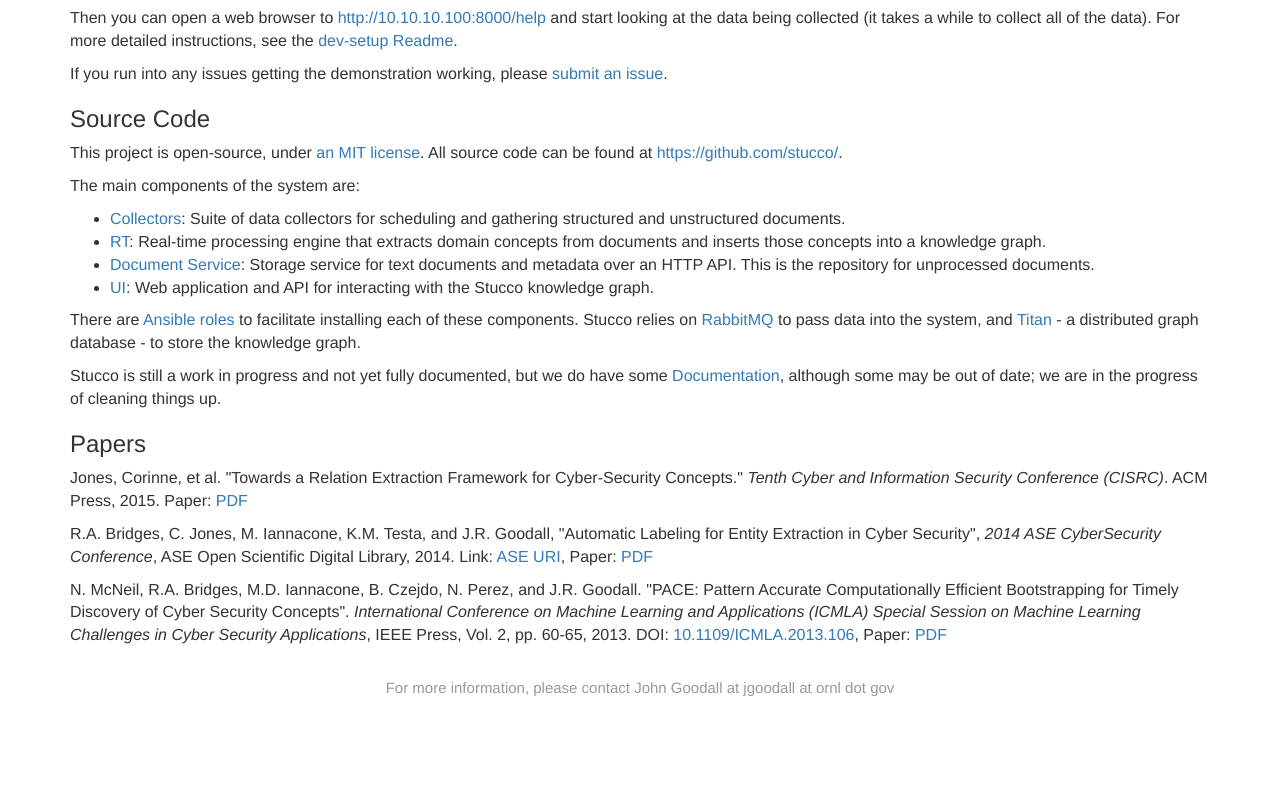
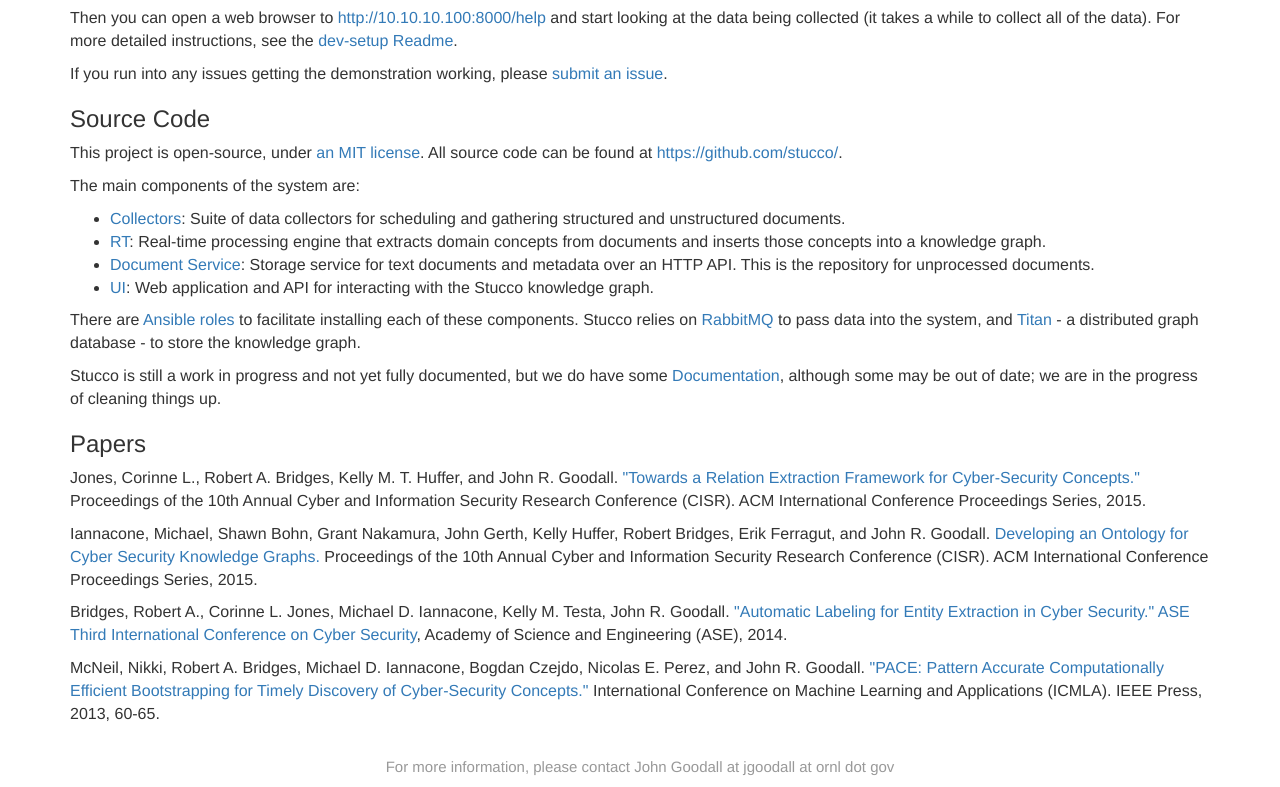
Before and after one commit to stucco/stucco.github.io, a plain HTML site: page index.html in a window 1280 px wide. Shown: the part 1075-1862 px from the top of the page. Before the commit the page ends 1783 px from the top, so only its background shows below. Drawn offline with nearby package versions, Linux system fonts and the light colour scheme.

Commit message:
updated papers list

```diff
--- a/index.html
+++ b/index.html
@@ -92,11 +92,10 @@ vagrant up</pre>
 
     <h3>Papers</h3>
     <section>
-      <p>Jones, Corinne, et al. "Towards a Relation Extraction Framework for Cyber-Security Concepts." <em>Tenth Cyber and Information Security Conference (CISRC)</em>. ACM Press, 2015. Paper: <a href="https://github.com/stucco/docs/raw/master/papers/2015-bootstrap-cisrc-paper.pdf">PDF</a></p>
-
-      <p>R.A. Bridges, C. Jones, M. Iannacone, K.M. Testa, and J.R. Goodall, "Automatic Labeling for Entity Extraction in Cyber Security", <em>2014 ASE CyberSecurity Conference</em>, ASE Open Scientific Digital Library, 2014. Link: <a href="http://www.ase360.org/handle/123456789/42">ASE URI</a>, Paper: <a href="https://github.com/stucco/docs/raw/master/papers/2014-ase-paper.pdf">PDF</a></p>
-
-      <p>N. McNeil, R.A. Bridges, M.D. Iannacone, B. Czejdo, N. Perez, and J.R. Goodall. "PACE: Pattern Accurate Computationally Efficient Bootstrapping for Timely Discovery of Cyber Security Concepts". <em>International Conference on Machine Learning and Applications (ICMLA) Special Session on Machine Learning Challenges in Cyber Security Applications</em>, IEEE Press, Vol. 2, pp. 60-65, 2013. DOI: <a href="http://dx.doi.org/10.1109/ICMLA.2013.106">10.1109/ICMLA.2013.106</a>, Paper: <a href="https://github.com/stucco/docs/raw/master/papers/2013-ICMLA-Bridges-PACE.pdf">PDF</a></p>
+      <p>Jones, Corinne L., Robert A. Bridges, Kelly M. T. Huffer, and John R. Goodall. <a href="https://github.com/stucco/docs/raw/master/papers/2015-bootstrap-cisrc-paper.pdf">"Towards a Relation Extraction Framework for Cyber-Security Concepts."</a> Proceedings of the 10th Annual Cyber and Information Security Research Conference (CISR). ACM International Conference Proceedings Series, 2015.</p>
+      <p>Iannacone, Michael, Shawn Bohn, Grant Nakamura, John Gerth, Kelly Huffer, Robert Bridges, Erik Ferragut, and John R. Goodall. <a href="https://github.com/stucco/docs/raw/master/papers/2015-ontology-cisrc-paper.pdf">Developing an Ontology for Cyber Security Knowledge Graphs.</a> Proceedings of the 10th Annual Cyber and Information Security Research Conference (CISR). ACM International Conference Proceedings Series, 2015. </p>
+      <p>Bridges, Robert A., Corinne L. Jones,  Michael D. Iannacone, Kelly M. Testa, John R. Goodall. <a href="https://github.com/stucco/docs/raw/master/papers/2014-ase-paper.pdf">"Automatic Labeling for Entity Extraction in Cyber Security."</a> <a href="http://www.scienceengineering.org/ase/conference/2014/cybersecurity/sanjose/website/">ASE Third International Conference on Cyber Security</a>, Academy of Science and Engineering (ASE), 2014.</p>
+      <p>McNeil, Nikki, Robert A. Bridges, Michael D. Iannacone, Bogdan Czejdo, Nicolas E. Perez, and John R. Goodall. <a href="https://github.com/stucco/docs/raw/master/papers/2013-ICMLA-Bridges-PACE.pdf">"PACE: Pattern Accurate Computationally Efficient Bootstrapping for Timely Discovery of Cyber-Security Concepts."</a> International Conference on Machine Learning and Applications (ICMLA). IEEE Press, 2013, 60-65.</p>
     </section>
 
     <footer>
```
